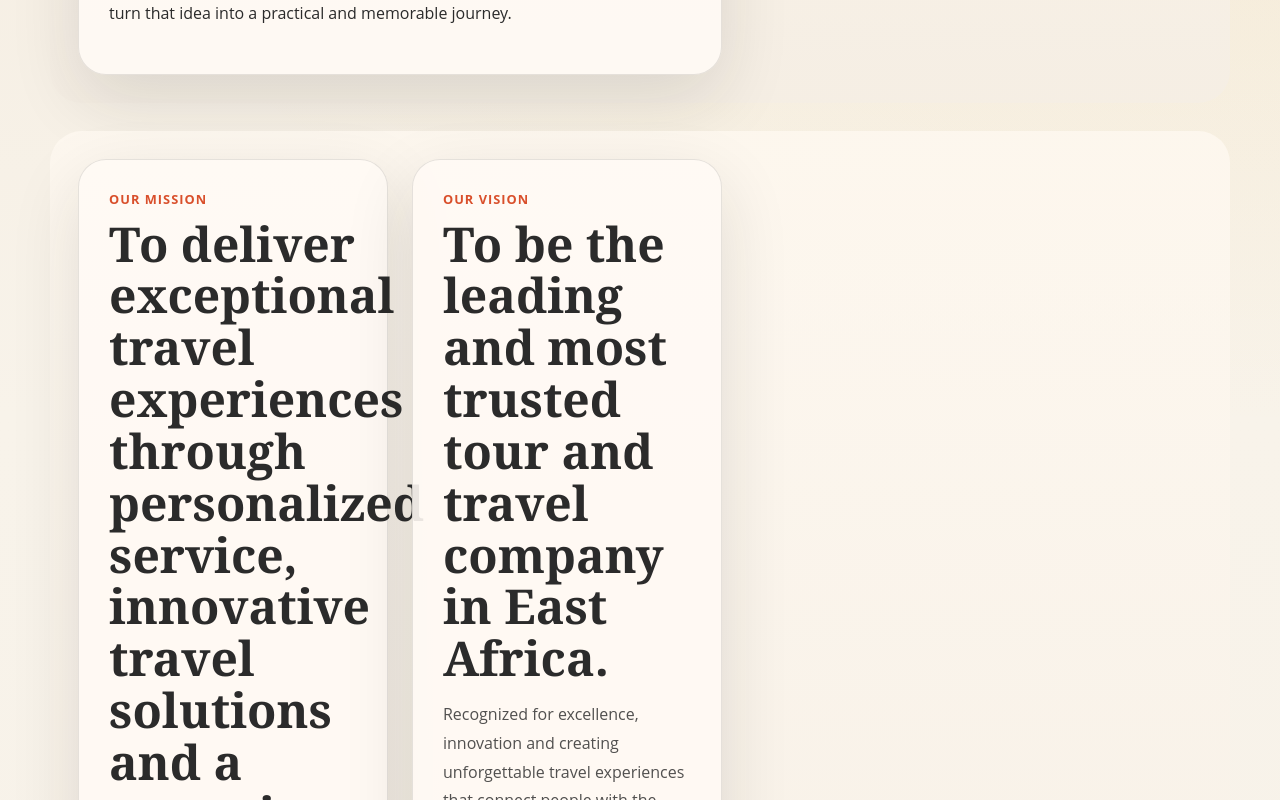
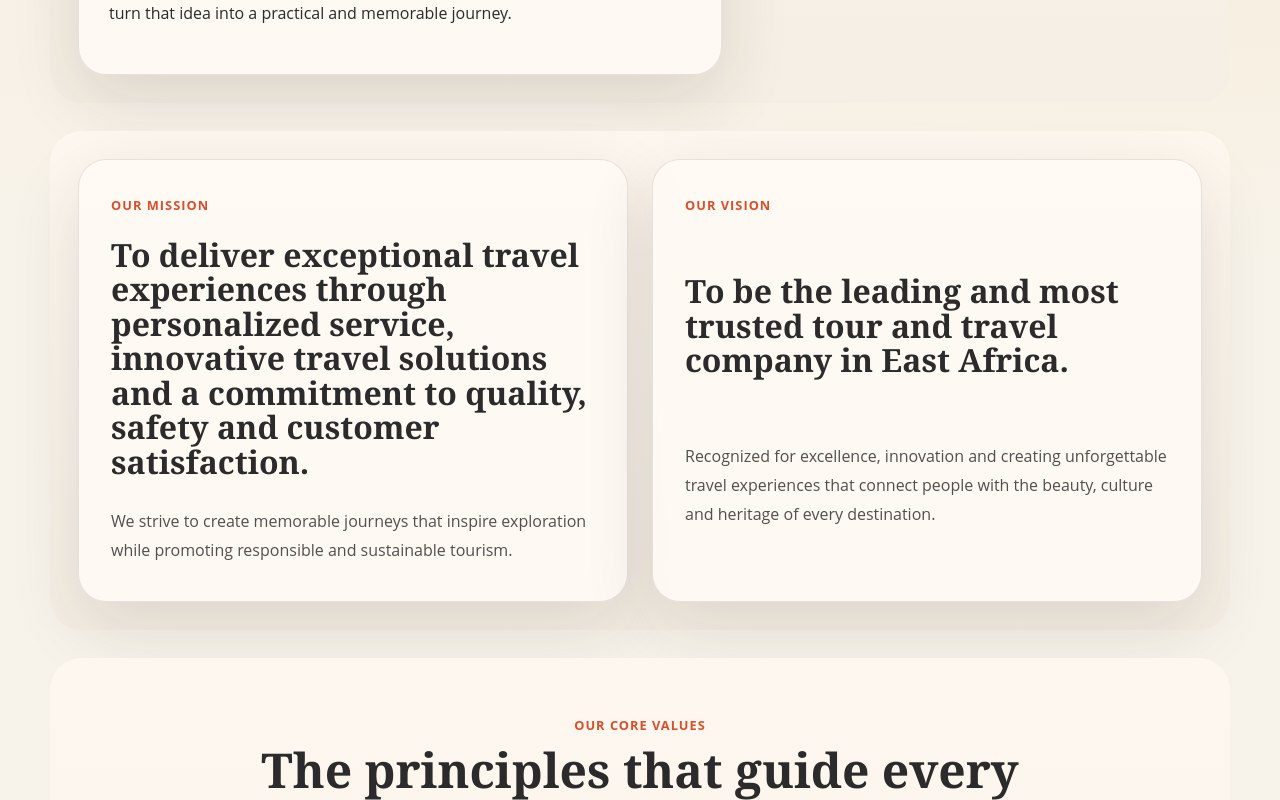
Before and after one commit to Nguchie/k_frontend, a Next.js app: page /about in a window 1280 px wide. Shown: the part 1380-2180 px from the top of the page. Built offline with nearby package versions, Linux system fonts and the light colour scheme; no server answers.

Commit message:
fix sizing
fix sizing

```diff
--- a/app/about/page.tsx
+++ b/app/about/page.tsx
@@ -105,7 +105,7 @@ export default function AboutPage() {
         </div>
       </section>
 
-      <section className="about-section">
+      <section className="about-section about-section-centered">
         <div className="about-mission-vision-grid">
           <div className="about-section-heading">
             <p className="eyebrow">Our Mission</p>
--- a/app/globals.css
+++ b/app/globals.css
@@ -1622,6 +1622,11 @@ img {
   margin: 0 auto;
 }
 
+.about-section-centered .about-mission-vision-grid {
+  max-width: none;
+  text-align: left;
+}
+
 .about-commitment-list {
   margin: 0;
   padding: 0 0 0 18px;
@@ -1655,7 +1660,8 @@ img {
   display: grid;
   grid-template-columns: repeat(2, minmax(0, 1fr));
   gap: 24px;
-  align-items: start;
+  align-items: stretch;
+  width: 100%;
 }
 
 .about-mission-vision-grid .about-section-heading {
@@ -1663,12 +1669,22 @@ img {
   border: 1px solid var(--border);
   border-radius: 28px;
   box-shadow: var(--shadow);
-  padding: 30px;
+  padding: 36px 32px;
+  display: grid;
+  gap: 14px;
+  max-width: none;
+  margin: 0;
+  text-align: left;
+}
+
+.about-mission-vision-grid .about-section-heading h2 {
+  font-size: clamp(1.5rem, 3vw, 2rem);
 }
 
 .about-mission-vision-grid .about-section-heading p:last-child {
   line-height: 1.8;
   color: rgba(43, 43, 43, 0.82);
+  margin: 0;
 }
 
 .about-values-grid {
```
